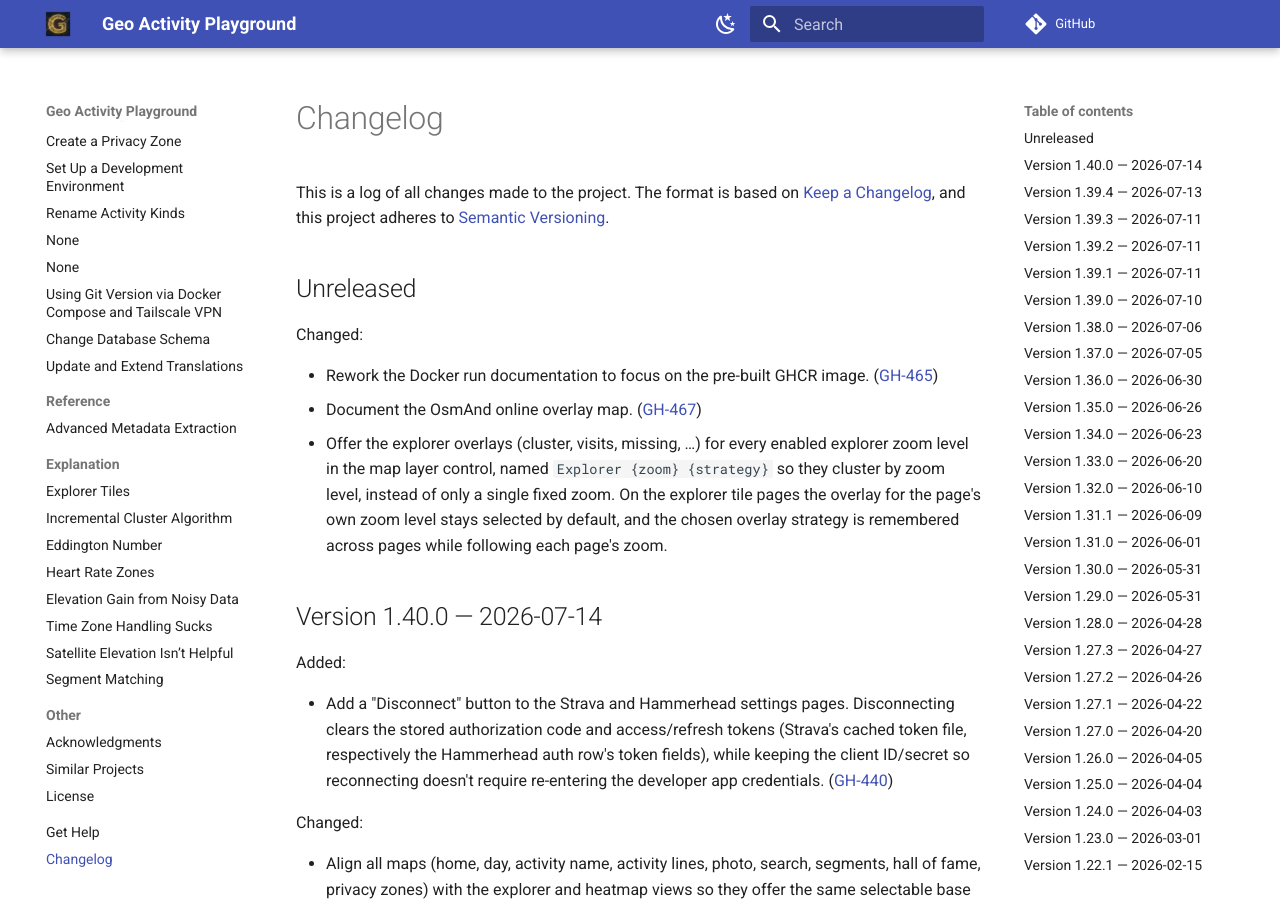
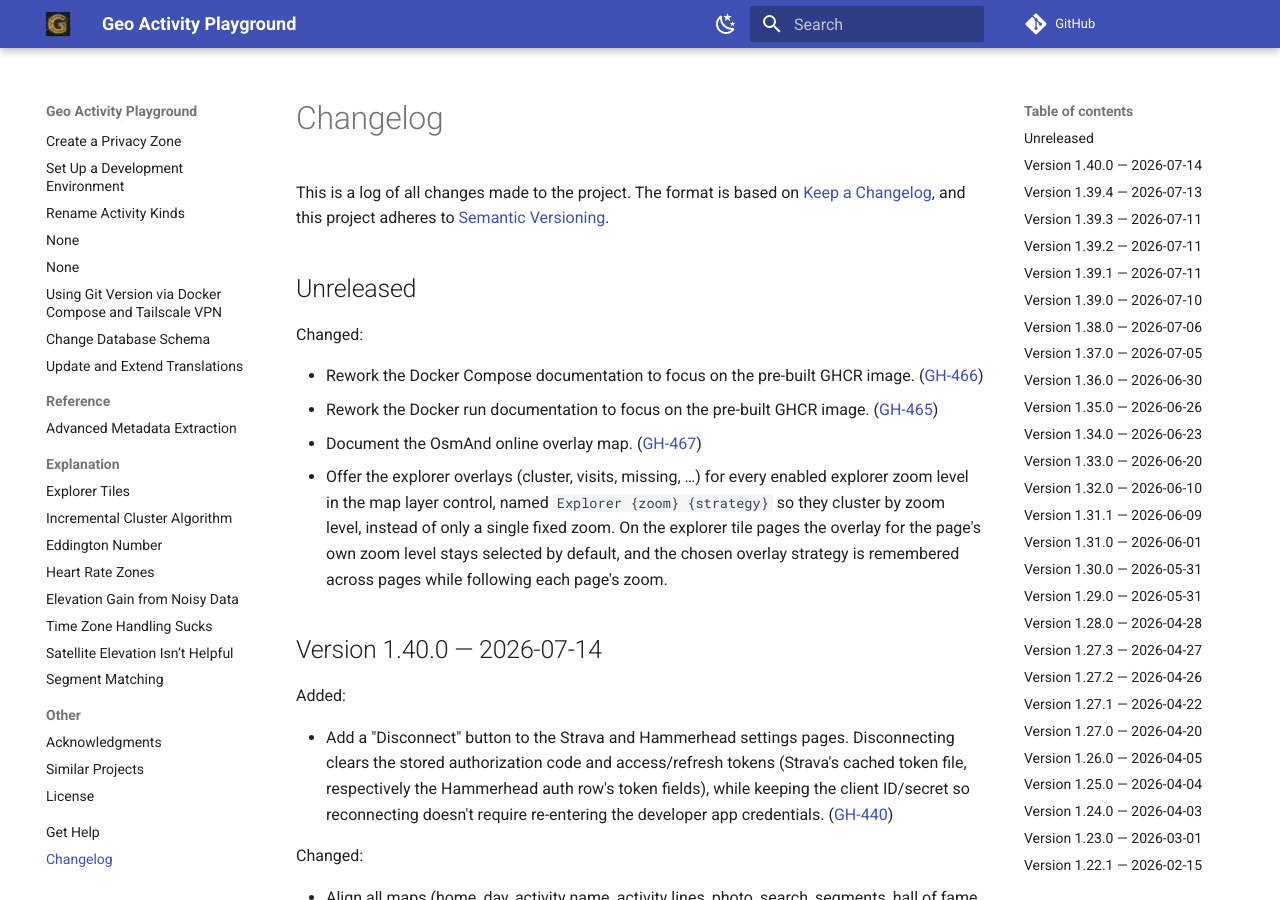
Before and after one commit to martin-ueding/geo-activity-playground, an MkDocs documentation site: the page built from docs/changelog.md, in a window 1280 px wide and 900 px high. Built offline with MkDocs 1.6.1 and Material for MkDocs 9.7.7, drawn with Linux system fonts in a browser that asks for light colours; comment, search, counter and statistics services are not loaded.

Commit message:
docs: changelog entry for Docker Compose documentation
Refs: GH-466

```diff
--- a/docs/changelog.md
+++ b/docs/changelog.md
@@ -19,6 +19,7 @@ Types of changes
 
 Changed:
 
+- Rework the Docker Compose documentation to focus on the pre-built GHCR image. ([GH-466](https://github.com/martin-ueding/geo-activity-playground/issues/466))
 - Rework the Docker run documentation to focus on the pre-built GHCR image. ([GH-465](https://github.com/martin-ueding/geo-activity-playground/issues/465))
 - Document the OsmAnd online overlay map. ([GH-467](https://github.com/martin-ueding/geo-activity-playground/issues/467))
 - Offer the explorer overlays (cluster, visits, missing, …) for every enabled explorer zoom level in the map layer control, named `Explorer {zoom} {strategy}` so they cluster by zoom level, instead of only a single fixed zoom. On the explorer tile pages the overlay for the page's own zoom level stays selected by default, and the chosen overlay strategy is remembered across pages while following each page's zoom.
```
